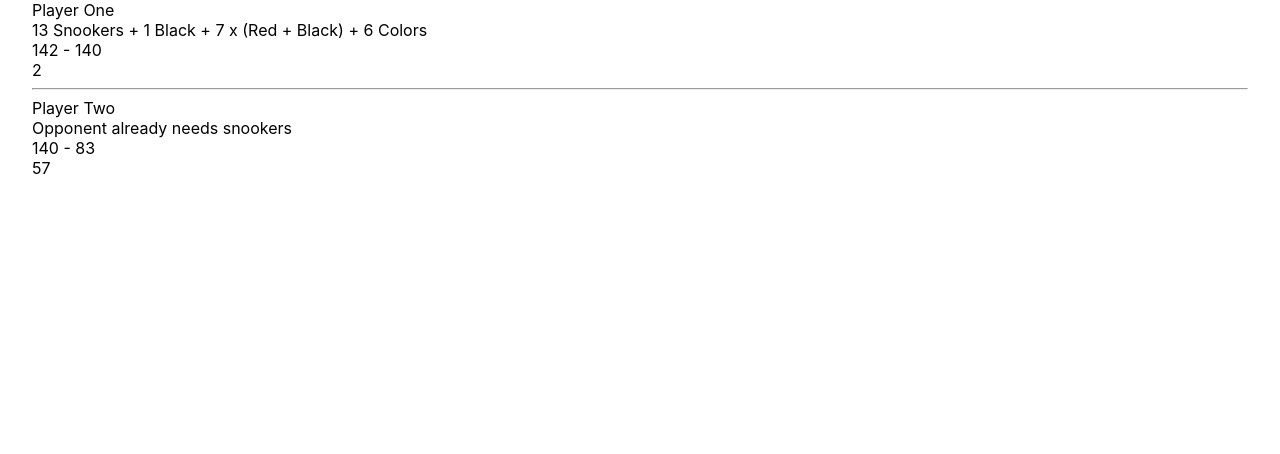
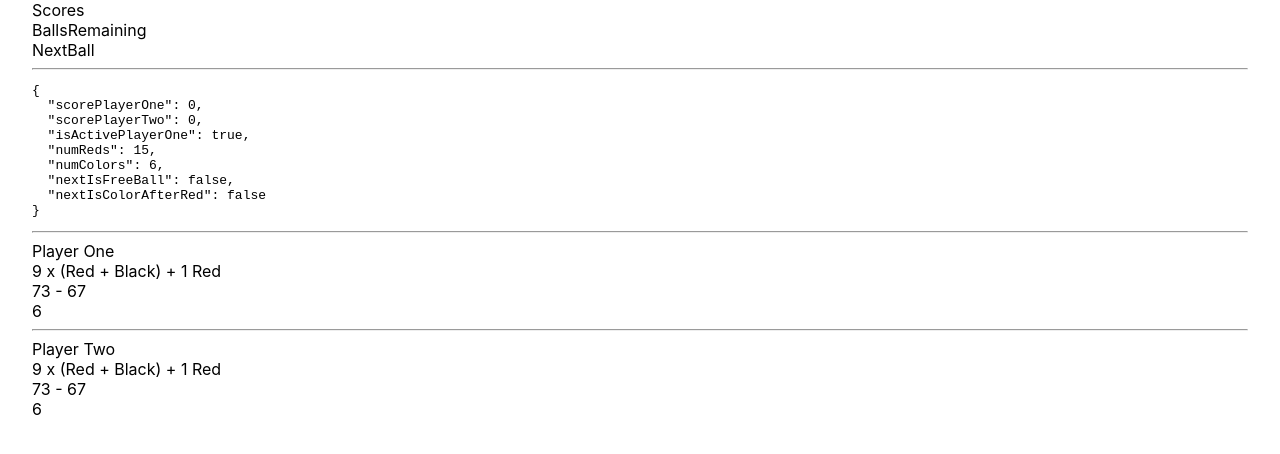
Before and after one commit to hammer147/snooker-calculator, a Next.js app: page / in a window 1280 px wide. Shown: the top 454 px of the page. Built offline with nearby package versions, Linux system fonts and the light colour scheme.

Commit message:
added main components

```diff
--- /dev/null
+++ b/components/balls-remaining.tsx
@@ -0,0 +1,6 @@
+const BallsRemaining = () => {
+  return (
+    <div>BallsRemaining</div>
+  )
+}
+export default BallsRemaining
--- /dev/null
+++ b/components/index.ts
@@ -0,0 +1,4 @@
+export { default as BallsRemaining } from './balls-remaining'
+export { default as NextBall } from './next-ball'
+export { default as Results } from './results'
+export { default as Scores } from './scores'
--- /dev/null
+++ b/components/next-ball.tsx
@@ -0,0 +1,6 @@
+const NextBall = () => {
+  return (
+    <div>NextBall</div>
+  )
+}
+export default NextBall
--- /dev/null
+++ b/components/results.tsx
@@ -0,0 +1,33 @@
+import { useContext } from 'react'
+import { AppContext } from '../context/app-context'
+import { whatIsNeeded } from '../utils'
+
+
+const Results = () => {
+  const { state: { game }, dispatch } = useContext(AppContext)
+
+  const { scorePlayerOne, scorePlayerTwo, isActivePlayerOne,
+    numReds, numColors, nextIsFreeBall, nextIsColorAfterRed } = game
+
+  const playerOneToWin = whatIsNeeded(scorePlayerOne, scorePlayerTwo, numReds, numColors, isActivePlayerOne, nextIsFreeBall, nextIsColorAfterRed)
+  const playerTwoToWin = whatIsNeeded(scorePlayerTwo, scorePlayerOne, numReds, numColors, !isActivePlayerOne, nextIsFreeBall, nextIsColorAfterRed)
+
+  return (
+    <div>
+      <hr />
+      <pre>{JSON.stringify(game, null, 2)}</pre>
+      <hr />
+
+      <div>Player One</div>
+      <div>{playerOneToWin.steps}</div>
+      <div>{`${playerOneToWin.winnerScore} - ${playerOneToWin.loserScore}`}</div>
+      <div>{`${playerOneToWin.winnerScore - playerOneToWin.loserScore}`}</div>
+      <hr />
+      <div>Player Two</div>
+      <div>{playerTwoToWin.steps}</div>
+      <div>{`${playerTwoToWin.winnerScore} - ${playerTwoToWin.loserScore}`}</div>
+      <div>{`${playerTwoToWin.winnerScore - playerTwoToWin.loserScore}`}</div>
+    </div>
+  )
+}
+export default Results
--- /dev/null
+++ b/components/scores.tsx
@@ -0,0 +1,6 @@
+const Scores = () => {
+  return (
+    <div>Scores</div>
+  )
+}
+export default Scores
--- a/pages/_app.tsx
+++ b/pages/_app.tsx
@@ -1,8 +1,13 @@
 import '../styles/globals.css'
 import type { AppProps } from 'next/app'
+import AppProvider from '../context/app-provider'
 
 function MyApp({ Component, pageProps }: AppProps) {
-  return <Component {...pageProps} />
+  return (
+    <AppProvider>
+      <Component {...pageProps} />
+    </AppProvider>
+  )
 }
 
 export default MyApp
--- a/pages/index.tsx
+++ b/pages/index.tsx
@@ -1,21 +1,10 @@
 import type { NextPage } from 'next'
 import Head from 'next/head'
 import Image from 'next/image'
+import { Scores, BallsRemaining, NextBall, Results } from '../components'
 import styles from '../styles/Home.module.css'
-import { whatIsNeeded } from '../utils'
 
 const Home: NextPage = () => {
-
-  const scorePlayerOne = 0
-  const scorePlayerTwo = 140
-  const isActivePlayerOne = true
-  const numReds = 7
-  const numColors = 6
-  const nextIsFreeBall = false
-  const nextIsColorAfterRed = true
-
-  const playerOneToWin = whatIsNeeded(scorePlayerOne, scorePlayerTwo, numReds, numColors, isActivePlayerOne, nextIsFreeBall, nextIsColorAfterRed)
-  const playerTwoToWin = whatIsNeeded(scorePlayerTwo, scorePlayerOne, numReds, numColors, !isActivePlayerOne, nextIsFreeBall, nextIsColorAfterRed)
 
   return (
 
@@ -25,15 +14,10 @@ const Home: NextPage = () => {
         <meta name="description" content="Generated by create next app" />
         <link rel="icon" href="/favicon.ico" />
       </Head>
-      <div>Player One</div>
-      <div>{playerOneToWin.steps}</div>
-      <div>{`${playerOneToWin.winnerScore} - ${playerOneToWin.loserScore}`}</div>
-      <div>{`${playerOneToWin.winnerScore - playerOneToWin.loserScore}`}</div>
-      <hr />
-      <div>Player Two</div>
-      <div>{playerTwoToWin.steps}</div>
-      <div>{`${playerTwoToWin.winnerScore} - ${playerTwoToWin.loserScore}`}</div>
-      <div>{`${playerTwoToWin.winnerScore - playerTwoToWin.loserScore}`}</div>
+      <Scores />
+      <BallsRemaining />
+      <NextBall />
+      <Results />
     </div>
   )
 }
```
